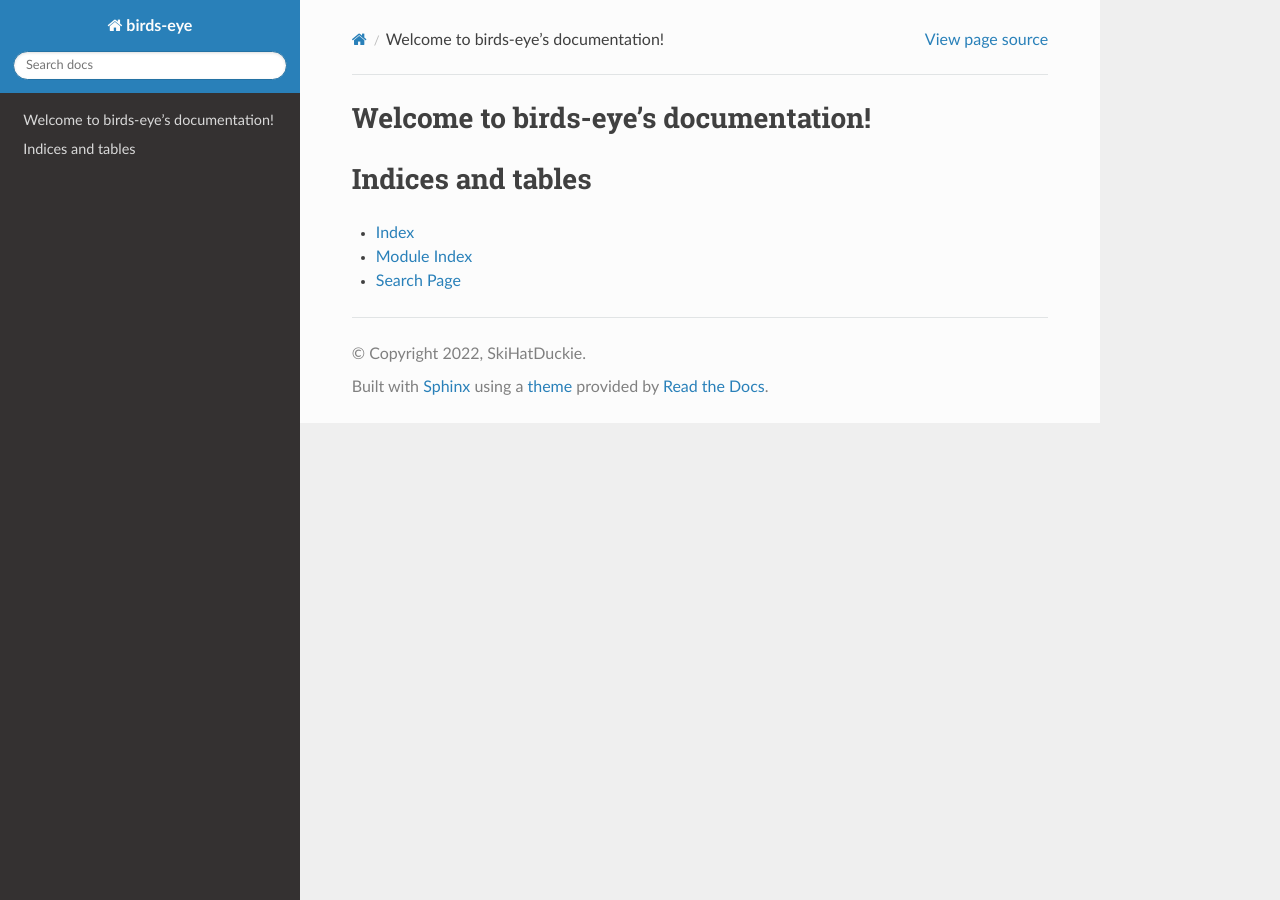
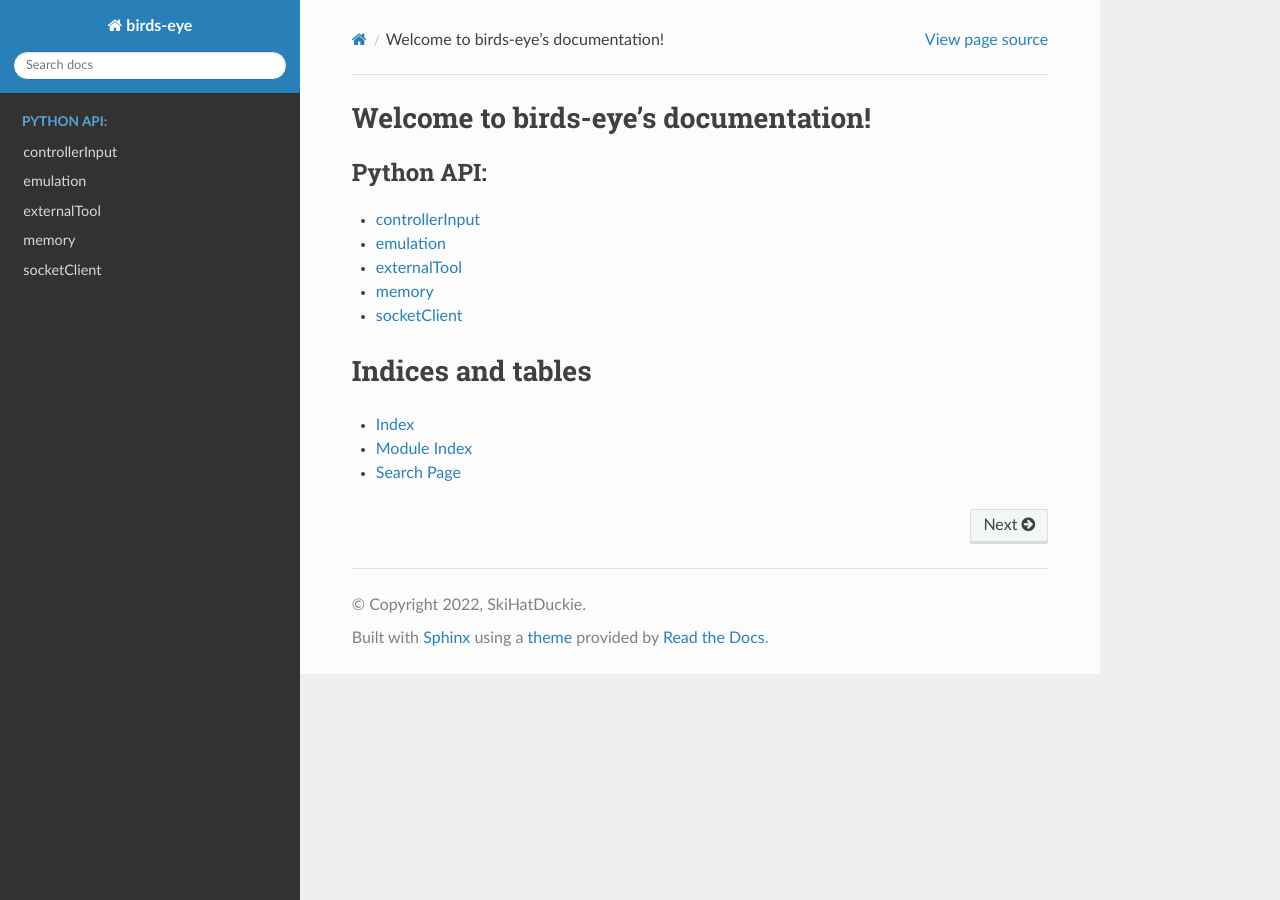
Before and after one commit to SkiHatDuckie/birds-eye, a Sphinx documentation site: the page built from docs/index.rst, in a window 1280 px wide. Built offline with Sphinx 7.4.7 and the Read the Docs theme 2.0.0, drawn with Linux system fonts in a browser that asks for light colours.

Commit message:
Add autogenerated docs of classes

```diff
--- a/docs/index.rst
+++ b/docs/index.rst
@@ -8,9 +8,13 @@ Welcome to birds-eye's documentation!
 
 .. toctree::
    :maxdepth: 2
-   :caption: Contents:
+   :caption: Python API:
 
-
+   source/api/controllerInput
+   source/api/emulation
+   source/api/externalTool
+   source/api/memory
+   source/api/socketClient
 
 Indices and tables
 ==================
```
Also changed, not shown: docs/source/api/controllerInput.rst (added, +7 -0 lines), docs/source/api/emulation.rst (added, +7 -0 lines), docs/source/api/externalTool.rst (added, +7 -0 lines), docs/source/api/memory.rst (added, +7 -0 lines), docs/source/api/socketClient.rst (added, +7 -0 lines).
